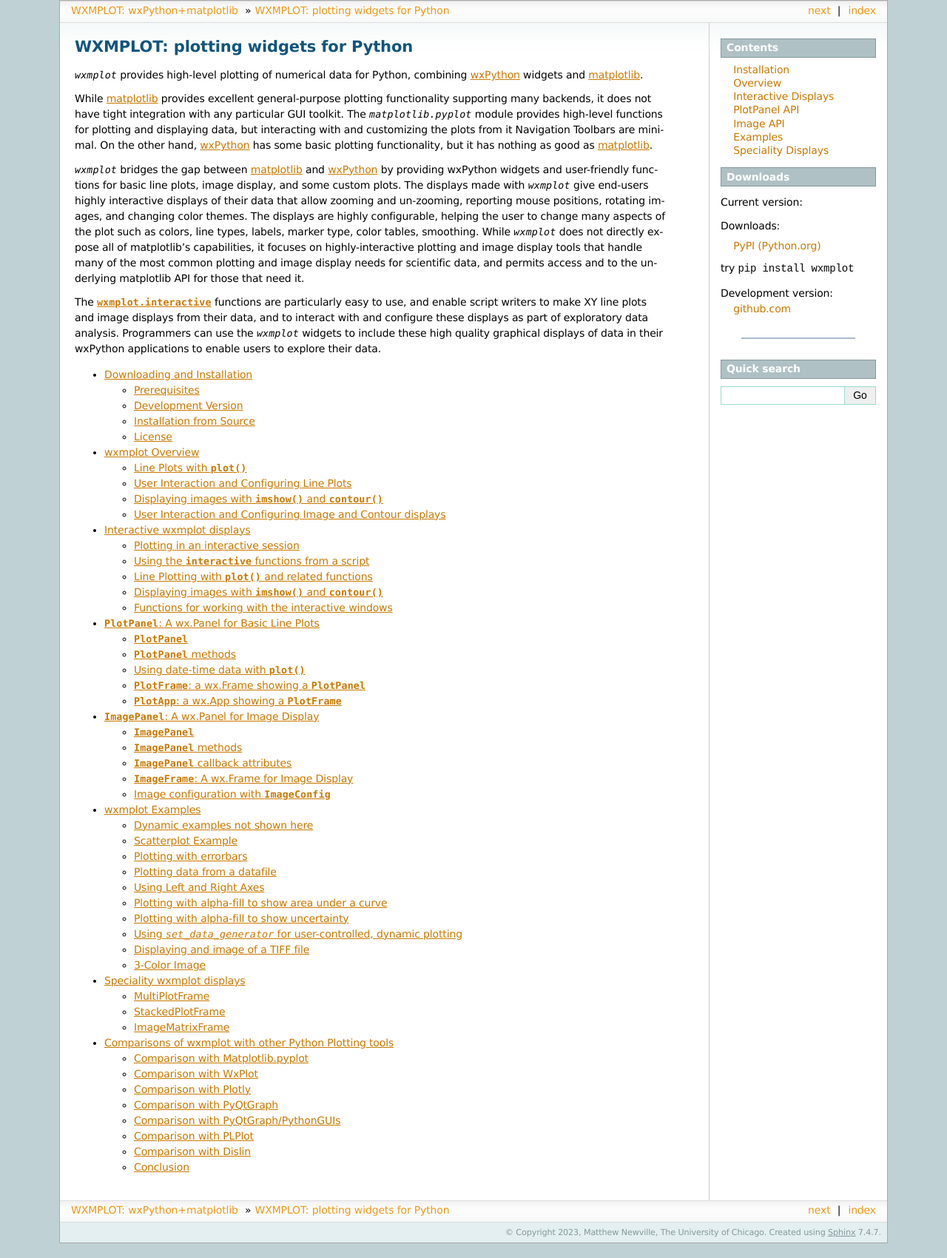
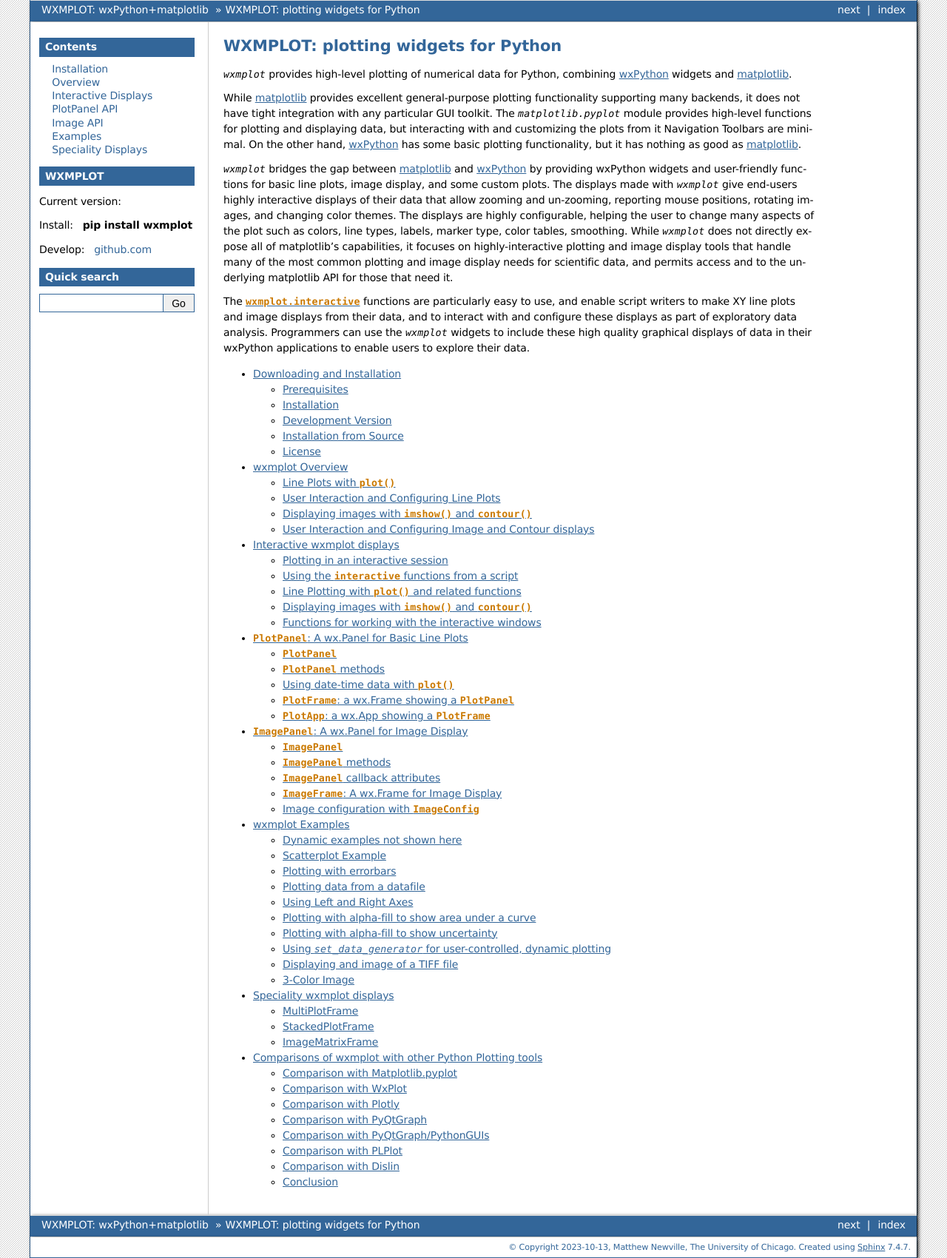
Before and after one commit to newville/wxmplot, a Sphinx documentation site: the page built from doc/index.rst, in a window 1280 px wide. Shown: the whole page at 74% size. Built offline with Sphinx 7.4.7, drawn with Linux system fonts in a browser that asks for light colours; the version number could not be read and is left out.

Commit message:
doc theme update

```diff
--- a/doc/_templates/indexsidebar.html
+++ b/doc/_templates/indexsidebar.html
@@ -11,17 +11,12 @@
 </ul>
 <p>
 
+<h3>WXMPLOT</h3>
+<p>Current version: <b>{{ release }}</b></p>
+<p>Install: &nbsp; <b>pip install wxmplot</b>
+<p>Develop:
+  &nbsp; <a href="https://github.com/newville/wxmplot/">github.com</a>
+  <p>
 
-<h3>Downloads</h3>
-<p>Current version: <b>{{ release }}</b></p>
-<p>Downloads:
-<ul>
-  <li>&nbsp; &nbsp; <a href="http://pypi.python.org/pypi/wxmplot/">PyPI (Python.org)</a> <p>
-       try <tt>pip install wxmplot</tt>
-</ul>
+
 <p>
-
-Development version: <br> &nbsp; &nbsp; <a href="https://github.com/newville/wxmplot/">github.com</a> <br>
-
-<hr>
-<p>
--- a/doc/conf.py
+++ b/doc/conf.py
@@ -10,159 +10,43 @@
 import sys
 from datetime import date
 
-# If extensions (or modules to document with autodoc) are in another directory,
-# add these directories to sys.path here. If the directory is relative to the
-# documentation root, use os.path.abspath to make it absolute, like shown here.
-sys.path.append(os.path.abspath(os.path.join('.')))
+from packaging.version import parse as version_parse
 
-# Add any Sphinx extension module names here, as strings. They can be
-# extensions coming with Sphinx (named 'sphinx.ext.*') or your custom ones.
+import wxmplot
 
-# Add any Sphinx extension module names here, as strings. They can be extensions
-# coming with Sphinx (named 'sphinx.ext.*') or your custom ones.
+project = 'wxmplot'
+copyright = f'{date.today()}, Matthew Newville, The University of Chicago'
 
-extensions = ['sphinx.ext.autodoc',
-              'sphinx.ext.mathjax',
-              'sphinx.ext.napoleon',
-              'sphinxcontrib.video']
+release = version_parse(wxmplot.__version__).public
+
+html_title = "WXMPLOT: interactive plotting with Python"
+html_short_title = "WXMPLOT: wxPython+matplotlib"
+
+# sys.path.append(os.path.abspath(os.path.join('.')))
+extensions = ['sphinx.ext.autodoc', 'sphinx.ext.mathjax',
+              'sphinx.ext.napoleon', 'sphinxcontrib.video']
 
 autoclass_content = 'both'
-
-# Add any paths that contain templates here, relative to this directory.
 templates_path = ['_templates']
-
-# The suffix of source filenames.
 source_suffix = {'.rst': 'restructuredtext'}
-
-# The encoding of source files.
-#source_encoding = 'utf-8-sig'
-
-# The master toctree document.
 master_doc = 'index'
 
-# General information about the project.
-project = u'wxmplot'
-copyright = u'{}, Matthew Newville, The University of Chicago'.format(date.today().year)
+exclude_trees = ['_build']
+default_role = None
 
-# The version info for the project you're documenting, acts as replacement for
-# |version| and |release|, also used in various other places throughout the
-# built documents.
-#
-# The short X.Y version.
-try:
-    import wxmplot
-    release = wxmplot.__version__.split('+', 1)[0]
-except ImportError:
-    release = '0.1'
+add_function_parentheses = True
+add_module_names = False
+pygments_style = 'sphinx'
+
+html_theme_path = ['sphinx_theme']
+html_theme = 'bizstyle'
 
 
-# The language for content autogenerated by Sphinx. Refer to documentation
-# for a list of supported languages.
-#language = None
-
-# There are two options for replacing |today|: either, you set today to some
-# non-false value, then it is used:
-#today = ''
-# Else, today_fmt is used as the format for a strftime call.
-#today_fmt = '%B %d, %Y'
-
-# List of documents that shouldn't be included in the build.
-#unused_docs = []
-
-# List of directories, relative to source directory, that shouldn't be searched
-# for source files.
-exclude_trees = ['_build']
-
-# The reST default role (used for this markup: `text`) to use for all documents.
-default_role = None
-
-# If true, '()' will be appended to :func: etc. cross-reference text.
-add_function_parentheses = True
-
-# If true, the current module name will be prepended to all description
-# unit titles (such as .. function::).
-add_module_names = False
-
-# If true, sectionauthor and moduleauthor directives will be shown in the
-# output. They are ignored by default.
-#show_authors = False
-
-# The name of the Pygments (syntax highlighting) style to use.
-pygments_style = 'sphinx'
-
-# A list of ignored prefixes for module index sorting.
-#modindex_common_prefix = []
-
-
-# -- Options for HTML output ---------------------------------------------------
-
-# The theme to use for HTML and HTML Help pages.  Major themes that come with
-# Sphinx are currently 'default' and 'sphinxdoc'.
-html_theme_path = ['sphinx_theme']
-html_theme = 'sphinxdoc'
-
-
-html_title = "WXMPLOT: plotting widgets using wxPython and matplotlib"
-html_short_title = "WXMPLOT: wxPython+matplotlib"
-
-
-#html_logo = None
-# The name of an image file (within the static path) to use as favicon of the
-# docs.  This file should be a Windows icon file (.ico) being 16x16 or 32x32
-# pixels large.
-#html_favicon = None
-
-# Add any paths that contain custom static files (such as style sheets) here,
-# relative to this directory. They are copied after the builtin static files,
-# so a file named "default.css" will overwrite the builtin "default.css".
 html_static_path = ['_static']
-
-# If not '', a 'Last updated on:' timestamp is inserted at every page bottom,
-# using the given strftime format.
-#html_last_updated_fmt = '%b %d, %Y'
-
-# Custom sidebar templates, maps document names to template names.
 html_sidebars = {'index': ['indexsidebar.html', 'searchbox.html']}
-
 html_domain_indices = False
 html_use_index = True
-#html_split_index = False
-
-# If true, links to the reST sources are added to the pages.
 html_show_sourcelink = True
 
-# If true, an OpenSearch description file will be output, and all pages will
-# contain a <link> tag referring to it.  The value of this option must be the
-# base URL from which the finished HTML is served.
-#html_use_opensearch = ''
-
-# If nonempty, this is the file name suffix for HTML files (e.g. ".xhtml").
-#html_file_suffix = ''
-
-# Output file base name for HTML help builder.
-htmlhelp_basename = 'wxmplotdoc'
-
-
-# -- Options for LaTeX output --------------------------------------------------
-
-# Grouping the document tree into LaTeX files. List of tuples
-# (source start file, target name, title, author, documentclass [howto/manual]).
-latex_documents = [
-  ('index', 'wxmplot.tex', u'wxmplot documentation',
-   u'Matthew Newville', 'manual'),
-]
-
-# # configuration for jupyter_sphinx
-# package_path = os.path.abspath('../..')
-# os.environ['PYTHONPATH'] = ':'.join((package_path, os.environ.get('PYTHONPATH', '')))
-#
-# image_converter_args=["-density", "300"]
-#
-# # Sphinx-gallery configuration
-# sphinx_gallery_conf = {
-#     'examples_dirs': '../examples',
-#     'gallery_dirs': 'examples',
-#     'filename_pattern': '/documentation|/example_',
-#     'ignore_pattern': '/doc_',
-#     'expected_failing_examples': ['../examples/documentation/model_loadmodel.py']
-# }
+latex_documents = [('index', 'wxmplot.tex', 'wxmplot documentation',
+                    'Matthew Newville', 'manual')]
--- a/doc/installation.rst
+++ b/doc/installation.rst
@@ -15,9 +15,9 @@
 matplotlib 3.5.0 or higher, numpy 1.18 or higher, and Pillow 7.0 or higher.
 All of these are readily available from `pip` or on `conda` channels.
 
-.
+
 Installation
-~~~~~~~~~~~~~
+~~~~~~~~~~~~~~
 
 The latest version (|release|) is available from `PyPI`_ or `github`_, and
 the package can be installed with::
```
Also changed, not shown: 1 other file.
